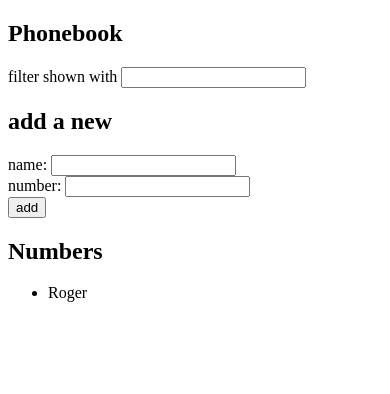
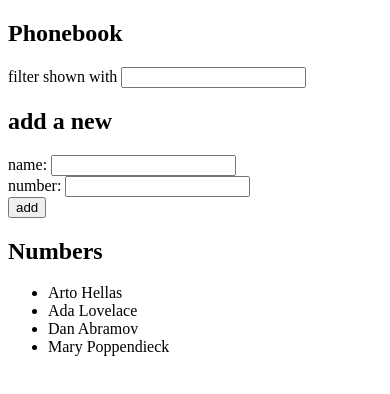
Before and after one commit to Sahil-Raj75/full-stack-UoH, a React (Vite) app in the folder part2/phonebook/: page / in a window 390 px wide. Shown: the top 394 px of the page. Built offline with nearby package versions, Linux system fonts and the light colour scheme.

Commit message:
phonebook components refactored

```diff
--- a/part2/phonebook/src/App.jsx
+++ b/part2/phonebook/src/App.jsx
@@ -1,11 +1,16 @@
 import { useState } from 'react'
 import Contact from './components/Contact'
-
+import Filter from './components/Filter'
+import PersonForms from './components/PersonForms'
+import Numbers from './components/Numbers'
 
 
 const App = () => {
   const [persons, setPersons] = useState([
-    { name: 'Roger' }
+    { name: 'Arto Hellas', number: '040-123456', id: 1 },
+    { name: 'Ada Lovelace', number: '39-44-5323523', id: 2 },
+    { name: 'Dan Abramov', number: '12-43-234345', id: 3 },
+    { name: 'Mary Poppendieck', number: '39-23-6423122', id: 4 }
   ])
   const [newName, setNewName] = useState('')
   const [newPhone, setNewPhone] = useState('')
@@ -53,25 +58,14 @@ const App = () => {
   return (
     <div>
       <h2>Phonebook</h2>
-      <div>filter shown with <input value={searchField} onChange={handleSearch}/>
-      </div>
-      <h2>add a new</h2>
-      <form onSubmit={addName}>
-        <div>
-          name: <input value={newName} onChange={handleNameChange}/>
-        </div>
-        <div>
-          number: <input value={newPhone} onChange={handlePhoneChange}/>
-        </div>
-        <div>
-          <button type="submit">add</button>
-        </div>
 
-      </form>
-      <h2>Numbers</h2>
-      <ul>
-      {searchResult.map((person)=><Contact key={person.id} contact={person}/>)}
-      </ul>
+      <Filter searchField={searchField} handleSearch={handleSearch}/>
+
+      <PersonForms addName={addName} newName={newName} handleNameChange={handleNameChange}
+      newPhone={newPhone} handlePhoneChange={handlePhoneChange}/>
+
+      <Numbers searchResult={searchResult}/>
+
     </div>
   )
 }
--- /dev/null
+++ b/part2/phonebook/src/components/Filter.jsx
@@ -0,0 +1,8 @@
+
+const Filter = (props)=>{
+    return(<div>
+        filter shown with <input value={props.searchField} onChange={props.handleSearch}/>
+    </div>)
+  }
+
+export default Filter
--- /dev/null
+++ b/part2/phonebook/src/components/Numbers.jsx
@@ -0,0 +1,12 @@
+import Contact from './Contact'
+
+const Numbers = ({searchResult})=>{
+    return(<>
+      <h2>Numbers</h2>
+      <ul>
+      {searchResult.map((person)=><Contact key={person.id} contact={person}/>)}
+      </ul>
+    </>)
+}
+
+export default Numbers
--- /dev/null
+++ b/part2/phonebook/src/components/PersonForms.jsx
@@ -0,0 +1,22 @@
+
+const PersonForms = (props) => {
+    return (
+      <>
+        <h2>add a new</h2>
+        <form onSubmit={props.addName}>
+          <div>
+            name: <input value={props.newName} onChange={props.handleNameChange} />
+          </div>
+          <div>
+            number: <input value={props.newPhone} onChange={props.handlePhoneChange} />
+          </div>
+          <div>
+            <button type="submit">add</button>
+          </div>
+        </form>
+      </>
+    );
+  };
+
+
+export default PersonForms
```
